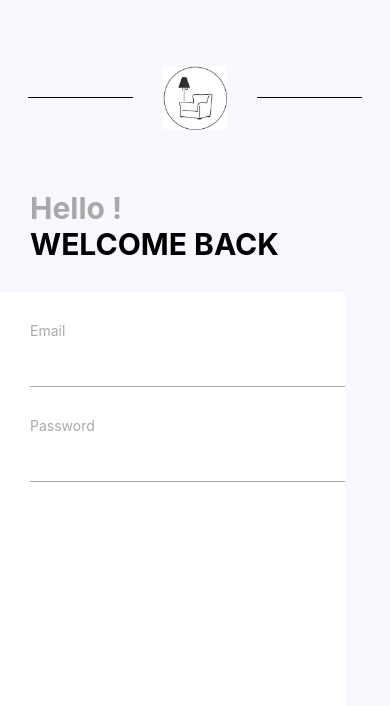
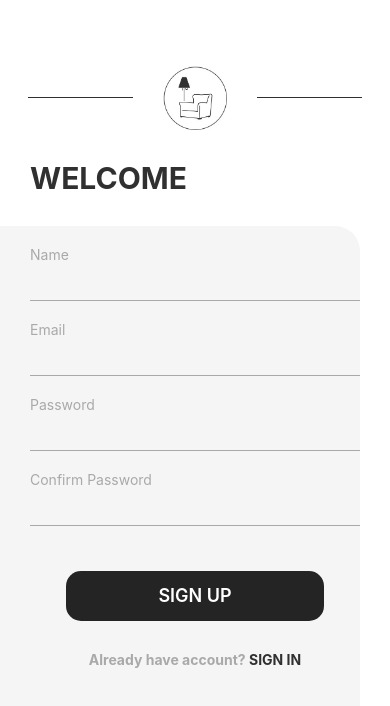
Before and after one commit to DT-Apple-Dot/furniture-shopping, a React Native app: screen /Register in a window 390 px wide. Shown: the top 706 px of the page. Built offline with nearby package versions, Linux system fonts and the light colour scheme.

Commit message:
Register & Login Update

```diff
--- a/App.js
+++ b/App.js
@@ -5,16 +5,17 @@ import { createStackNavigator } from "@react-navigation/stack";
 import AppNavigator from "./app/Navigation/AppNavigator";
 import AppTextInput from "./app/components/AppTextInput";
 import LoginScreen from "./app/screens/LoginScreen";
+import RegisterScreen from "./app/screens/RegisterScreen";
 
 const Stack = createStackNavigator();
 
 const App = () => {
   return (
     // <NavigationContainer>
-    //   {/* <AppNavigator /> */}
+    //   <AppNavigator />
     // </NavigationContainer>
-    <LoginScreen />
-
+    // <LoginScreen />
+    <RegisterScreen />
   );
 };
 
--- /dev/null
+++ b/app/components/Buttom.js
@@ -0,0 +1,32 @@
+import { StyleSheet, Text, TouchableOpacity, View } from "react-native";
+import React from "react";
+import colors from "../config/colors";
+
+const Buttom = ({ title }) => {
+  return (
+    <TouchableOpacity style={styles.buttom}>
+      <Text style={styles.text}>{title}</Text>
+    </TouchableOpacity>
+  );
+};
+
+export default Buttom;
+
+const styles = StyleSheet.create({
+  buttom: {
+    width: 258,
+    height: 50,
+    borderRadius: 15,
+    justifyContent: "center",
+    alignItems: "center",
+    backgroundColor: "#242424",
+    marginVertical: 10,
+  },
+
+  text: {
+    color: colors.white,
+    fontSize: 18,
+    fontWeight: "600",
+    textTransform: "uppercase",
+  },
+});
--- a/app/config/colors.js
+++ b/app/config/colors.js
@@ -1,8 +1,8 @@
 export default {
   primary: "#122636",
-  offwhite: "#f8f8ff",
+  offwhite: "#F5F5F5",
   white: "#FFF",
-  dark: "#000",
+  dark: "#303030",
   light: "#f7f7f7",
   gray: "#A9A9A9",
   yellow: "#ffb900",
--- a/app/screens/loginScreen.js
+++ b/app/screens/loginScreen.js
@@ -3,10 +3,11 @@ import React from "react";
 import colors from "../config/colors";
 import Logo from "../components/Logo";
 import AppTextInput from "../components/AppTextInput";
+import Buttom from "../components/Buttom";
 
 const LoginScreen = () => {
   return (
-    <SafeAreaView style={{ backgroundColor: colors.offwhite, flex: 1 }}>
+    <SafeAreaView style={{ backgroundColor: colors.white, flex: 1 }}>
       <Logo />
       <View style={styles.container}>
         <Text style={styles.text_1}>Hello !</Text>
@@ -19,6 +20,13 @@ const LoginScreen = () => {
 
         <Text style={styles.text}>Password</Text>
         <AppTextInput />
+
+        <Text style={styles.forgot}>Forgot Password</Text>
+
+        <View style={styles.btncontainer}>
+          <Buttom title="Login" />
+          <Buttom title="Sing Up" />
+        </View>
       </View>
     </SafeAreaView>
   );
@@ -34,23 +42,23 @@ const styles = StyleSheet.create({
 
   text_1: {
     fontSize: 30,
-    fontWeight: "bold",
+    fontWeight: "700",
     color: colors.gray,
   },
 
   text_2: {
     fontSize: 30,
-    fontWeight: "bold",
+    fontWeight: "700",
     color: colors.dark,
   },
 
   form: {
-    width: 345,
+    width: 360,
     height: 500,
     paddingLeft: 30,
     marginVertical: 30,
-    marginRight: 30,
-    backgroundColor: colors.white,
+    borderTopRightRadius:25,
+    backgroundColor: colors.offwhite,
   },
 
   text: {
@@ -58,4 +66,17 @@ const styles = StyleSheet.create({
     color: colors.gray,
     marginVertical: 30,
   },
+
+  forgot: {
+    color: colors.dark,
+    fontSize: 18,
+    fontWeight: "600",
+    marginTop: 30,
+    textAlign: "center",
+  },
+
+  btncontainer: {
+    marginTop: 35,
+    alignItems: "center",
+  },
 });
--- a/app/screens/registerScreen.js
+++ b/app/screens/registerScreen.js
@@ -1,14 +1,86 @@
-import { StyleSheet, Text, View } from "react-native";
+import { SafeAreaView, StyleSheet, Text, View } from "react-native";
 import React from "react";
+import Logo from "../components/Logo";
+import AppTextInput from "../components/AppTextInput";
+import Buttom from "../components/Buttom";
+import colors from "../config/colors";
 
 const RegisterScreen = () => {
   return (
-    <View>
-      <Text>RegisterScreen</Text>
-    </View>
+    <SafeAreaView style={{ backgroundColor: colors.white, flex: 1 }}>
+      <Logo />
+      <View style={styles.container}>
+        <Text style={styles.text_1}>WELCOME</Text>
+      </View>
+
+      <View style={styles.form}>
+        <Text style={styles.text}>Name</Text>
+        <AppTextInput />
+
+        <Text style={styles.text}>Email</Text>
+        <AppTextInput />
+
+        <Text style={styles.text}>Password</Text>
+        <AppTextInput />
+
+        <Text style={styles.text}>Confirm Password</Text>
+        <AppTextInput />
+
+        <View style={styles.btncontainer}>
+          <Buttom title="Sign Up" />
+        </View>
+
+        <Text style={styles.forgotcontainer}>
+          Already have account? <Text style={styles.forgot}>SIGN IN</Text>
+        </Text>
+      </View>
+    </SafeAreaView>
   );
 };
 
 export default RegisterScreen;
 
-const styles = StyleSheet.create({});
+const styles = StyleSheet.create({
+  container: {
+    marginTop: 30,
+    marginLeft: 30,
+  },
+
+  text_1: {
+    fontSize: 30,
+    fontWeight: "700",
+    color: colors.dark,
+  },
+
+  form: {
+    width: 360,
+    height: 550,
+    paddingLeft: 30,
+    marginVertical: 30,
+    borderTopRightRadius: 25,
+    backgroundColor: colors.offwhite,
+  },
+
+  text: {
+    fontSize: 14,
+    color: colors.gray,
+    marginVertical: 20,
+  },
+
+  forgotcontainer: {
+    color: colors.gray,
+    fontSize: 14,
+    fontWeight: "700",
+    marginTop: 20,
+    textAlign: "center",
+  },
+
+  forgot: {
+    color: colors.dark,
+  },
+
+  btncontainer: {
+    marginTop: 35,
+    alignItems: "center",
+  },
+});
```
Also changed, not shown: app/components/Button.js (deleted).
